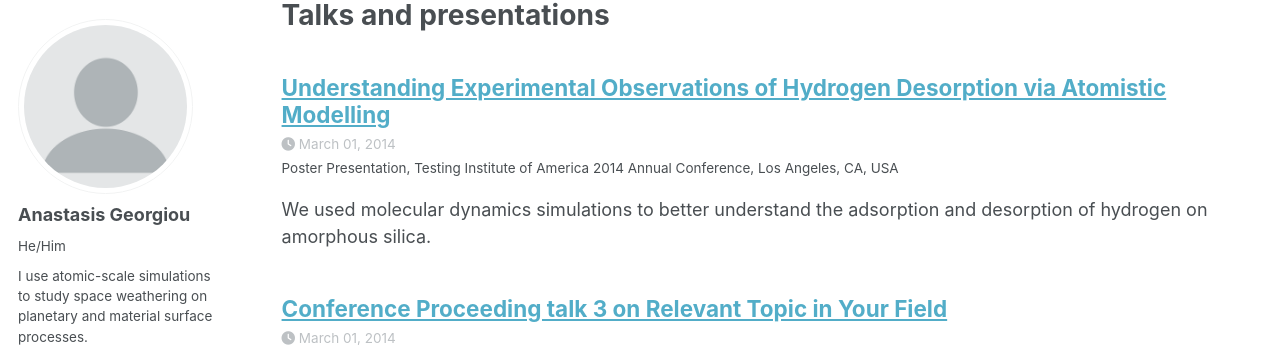
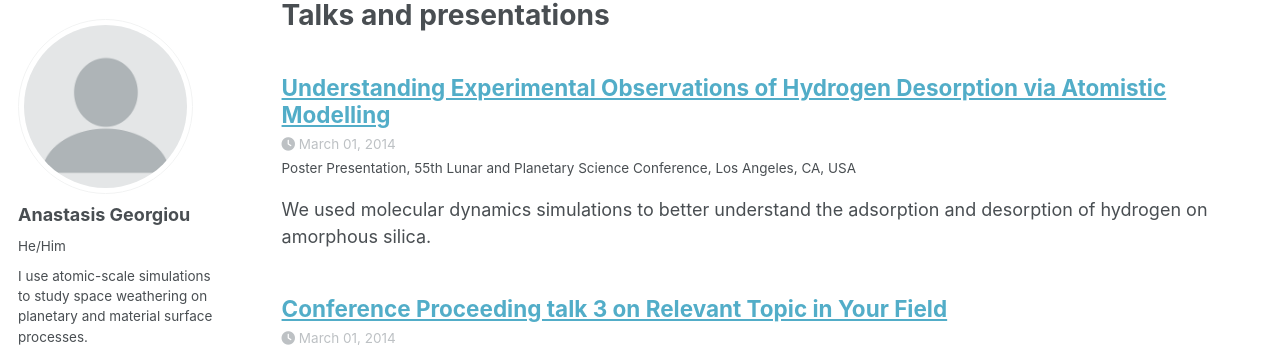
Before and after one commit to a-georgiou19/apgeorgiou.github.io, a Jekyll site: the page built from _pages/talks.html, in a window 1280 px wide and 1290 px high. Shown: the part 98-450 px from the top of the window. Built offline with Jekyll 4.4.1, drawn with Linux system fonts in a browser that asks for light colours; some web fonts are replaced; a script that is not in the unit is left out.

Commit message:
2024-03-11-talk-1.md

```diff
--- a/_talks/2024-03-11-talk-1.md
+++ b/_talks/2024-03-11-talk-1.md
@@ -3,7 +3,7 @@ title: "Understanding Experimental Observations of Hydrogen Desorption via Atomi
 collection: talks
 type: "Poster Presentation"
 permalink: /talks/2024-03-11-talk-1
-venue: "Testing Institute of America 2014 Annual Conference"
+venue: "55th Lunar and Planetary Science Conference"
 date: 2014-03-01
 location: "Los Angeles, CA, USA"
 ---
```
